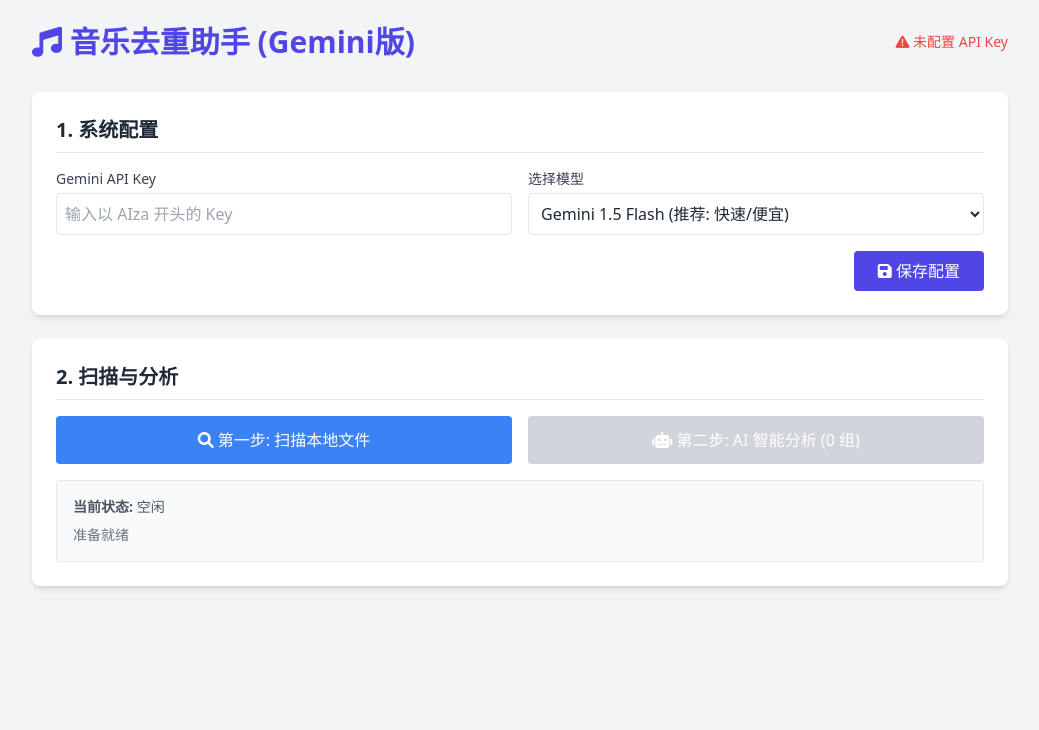
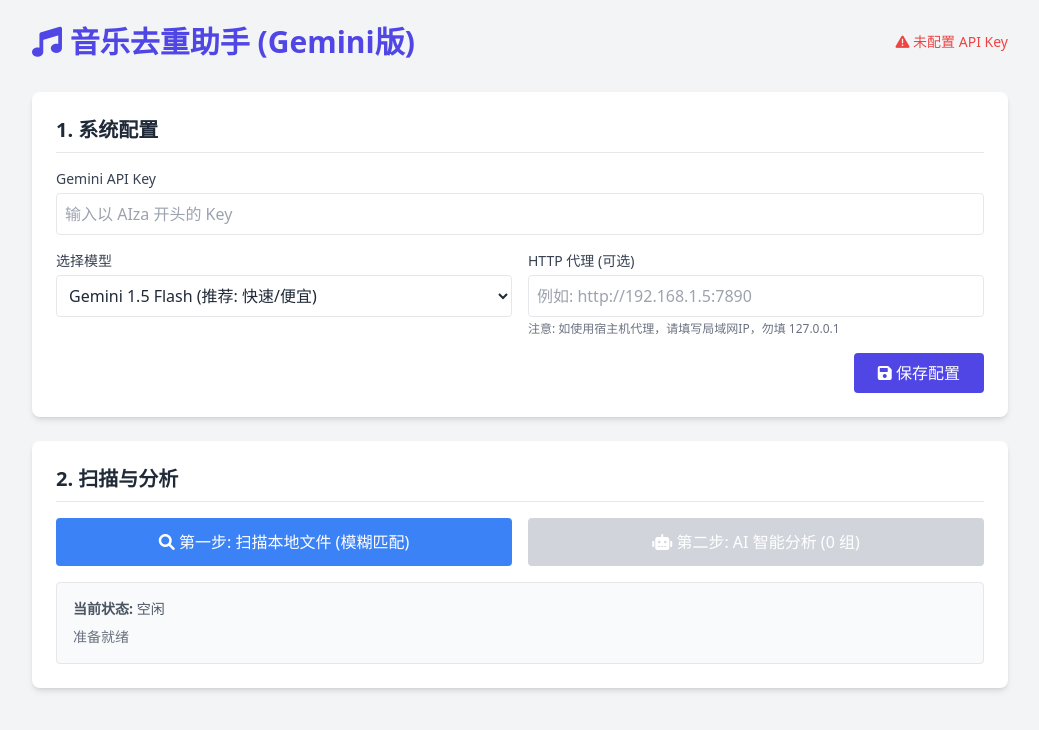
Before and after one commit to gefl24/music-dedupe, a FastAPI app: page / in a window 1280 px wide. Shown: the top 730 px of the page, without its empty margins (120-1159 px from the left). Run offline with FastAPI, Linux system fonts and the light colour scheme; some libraries are stand-ins or nearby versions.

Commit message:
Update index.html

```diff
--- a/app/templates/index.html
+++ b/app/templates/index.html
@@ -13,7 +13,7 @@
         <div class="flex justify-between items-center mb-8">
             <h1 class="text-3xl font-bold text-indigo-600"><i class="fa-solid fa-music"></i> 音乐去重助手 (Gemini版)</h1>
             <div class="text-sm">
-                <span v-if="config.has_key" class="text-green-600 font-bold"><i class="fa-solid fa-check-circle"></i> 已连接: {{ config.model_name }}</span>
+                <span v-if="config.has_key" class="text-green-600 font-bold"><i class="fa-solid fa-check-circle"></i> 已就绪: {{ config.model_name }}</span>
                 <span v-else class="text-red-500"><i class="fa-solid fa-exclamation-triangle"></i> 未配置 API Key</span>
             </div>
         </div>
@@ -21,7 +21,7 @@
         <div class="bg-white p-6 rounded-lg shadow-md mb-6">
             <h2 class="text-xl font-semibold mb-4 border-b pb-2">1. 系统配置</h2>
             <div class="grid grid-cols-1 md:grid-cols-2 gap-4">
-                <div>
+                <div class="md:col-span-2">
                     <label class="block text-sm font-medium text-gray-700 mb-1">Gemini API Key</label>
                     <input type="password" v-model="form.apiKey" placeholder="输入以 AIza 开头的 Key"
                         class="border p-2 rounded w-full focus:ring-2 focus:ring-indigo-500 outline-none">
@@ -33,6 +33,12 @@
                         <option value="gemini-1.5-pro">Gemini 1.5 Pro (更强: 适合复杂判断)</option>
                         <option value="gemini-2.0-flash-exp">Gemini 2.0 Flash Exp (最新)</option>
                     </select>
+                </div>
+                <div>
+                    <label class="block text-sm font-medium text-gray-700 mb-1">HTTP 代理 (可选)</label>
+                    <input type="text" v-model="form.proxyUrl" placeholder="例如: http://192.168.1.5:7890"
+                        class="border p-2 rounded w-full focus:ring-2 focus:ring-indigo-500 outline-none">
+                    <p class="text-xs text-gray-500 mt-1">注意: 如使用宿主机代理，请填写局域网IP，勿填 127.0.0.1</p>
                 </div>
             </div>
             <div class="mt-4 text-right">
@@ -48,7 +54,7 @@
             <div class="flex flex-wrap gap-4 mb-4">
                 <button @click="startScan" :disabled="isBusy"
                     class="bg-blue-500 text-white px-6 py-3 rounded hover:bg-blue-600 disabled:bg-gray-300 disabled:cursor-not-allowed transition flex-1">
-                    <i class="fa-solid fa-magnifying-glass"></i> 第一步: 扫描本地文件
+                    <i class="fa-solid fa-magnifying-glass"></i> 第一步: 扫描本地文件 (模糊匹配)
                 </button>
                 <button @click="startAnalyze" :disabled="isBusy || status.candidates_count === 0"
                     class="bg-purple-500 text-white px-6 py-3 rounded hover:bg-purple-600 disabled:bg-gray-300 disabled:cursor-not-allowed transition flex-1">
@@ -81,7 +87,7 @@
 
             <div v-if="results.length === 0" class="text-center py-10 text-gray-500">
                 <i class="fa-solid fa-check-double text-4xl mb-4 text-green-500"></i>
-                <p>太棒了！AI 没有发现重复文件。</p>
+                <p>AI 没有发现确认的重复文件。</p>
             </div>
 
             <div v-for="(group, gIndex) in results" :key="gIndex" class="border rounded-lg p-4 mb-6 bg-gray-50 hover:shadow-md transition">
@@ -126,9 +132,10 @@
                 return {
                     form: {
                         apiKey: '',
-                        modelName: 'gemini-1.5-flash'
+                        modelName: 'gemini-1.5-flash',
+                        proxyUrl: ''
                     },
-                    config: { has_key: false, masked_key: '', model_name: '' },
+                    config: { has_key: false, masked_key: '', model_name: '', proxy_url: '' },
                     status: { status: 'idle', message: '等待操作...', candidates_count: 0, progress: 0, total: 100 },
                     results: [],
                     selectedFiles: [],
@@ -144,7 +151,6 @@
                     return Math.min(100, Math.round((this.status.progress / this.status.total) * 100));
                 },
                 showResults() {
-                    // 当有结果 或者 状态是 done 时显示
                     return this.results.length > 0 || this.status.status === 'done';
                 }
             },
@@ -171,12 +177,13 @@
                             headers: {'Content-Type': 'application/json'},
                             body: JSON.stringify({
                                 api_key: this.form.apiKey,
-                                model_name: this.form.modelName
+                                model_name: this.form.modelName,
+                                proxy_url: this.form.proxyUrl
                             })
                         });
                         if(res.ok) {
                             alert("配置已保存！");
-                            this.pollStatus(); // 刷新状态
+                            this.pollStatus();
                         }
                     } catch(e) { alert("保存失败: " + e); }
                 },
@@ -191,17 +198,15 @@
                         const res = await fetch('/api/status');
                         const data = await res.json();
 
-                        // 首次加载或后端有配置更新时，同步到表单
-                        if (data.config && (!this.config.has_key || this.config.model_name !== data.config.model_name)) {
+                        // 回显配置到表单
+                        if (data.config && (!this.config.has_key || this.config.model_name !== data.config.model_name || this.config.proxy_url !== data.config.proxy_url)) {
                             this.config = data.config;
-                            // 如果表单是空的，填入后端回显的值（Key不回显完整值，只显示占位）
                             if(!this.form.apiKey && data.config.has_key) this.form.apiKey = data.config.masked_key;
                             if(data.config.model_name) this.form.modelName = data.config.model_name;
+                            if(data.config.proxy_url) this.form.proxyUrl = data.config.proxy_url;
                         }
 
                         this.status = data;
-
-                        // 如果状态完成且本地没有结果，拉取结果
                         if (this.status.status === 'done' && this.results.length === 0) {
                             await this.fetchResults();
                         }
@@ -224,7 +229,6 @@
                 },
                 async deleteSelected() {
                     if (!confirm(`确定要永久删除这 ${this.selectedFiles.length} 个文件吗？\n删除后不可恢复！`)) return;
-
                     try {
                         const res = await fetch('/api/delete', {
                             method: 'POST',
@@ -233,12 +237,9 @@
                         });
                         const data = await res.json();
                         alert(`成功删除: ${data.deleted.length} 个\n失败: ${data.failed.length} 个`);
-
-                        // 从界面移除已删除的文件
                         this.results.forEach(group => {
                             group.files = group.files.filter(f => !data.deleted.includes(f.path));
                         });
-                        // 移除只剩一个文件的组
                         this.results = this.results.filter(g => g.files.length > 1);
                         this.selectedFiles = [];
                     } catch(e) { alert("请求失败: " + e); }
```
